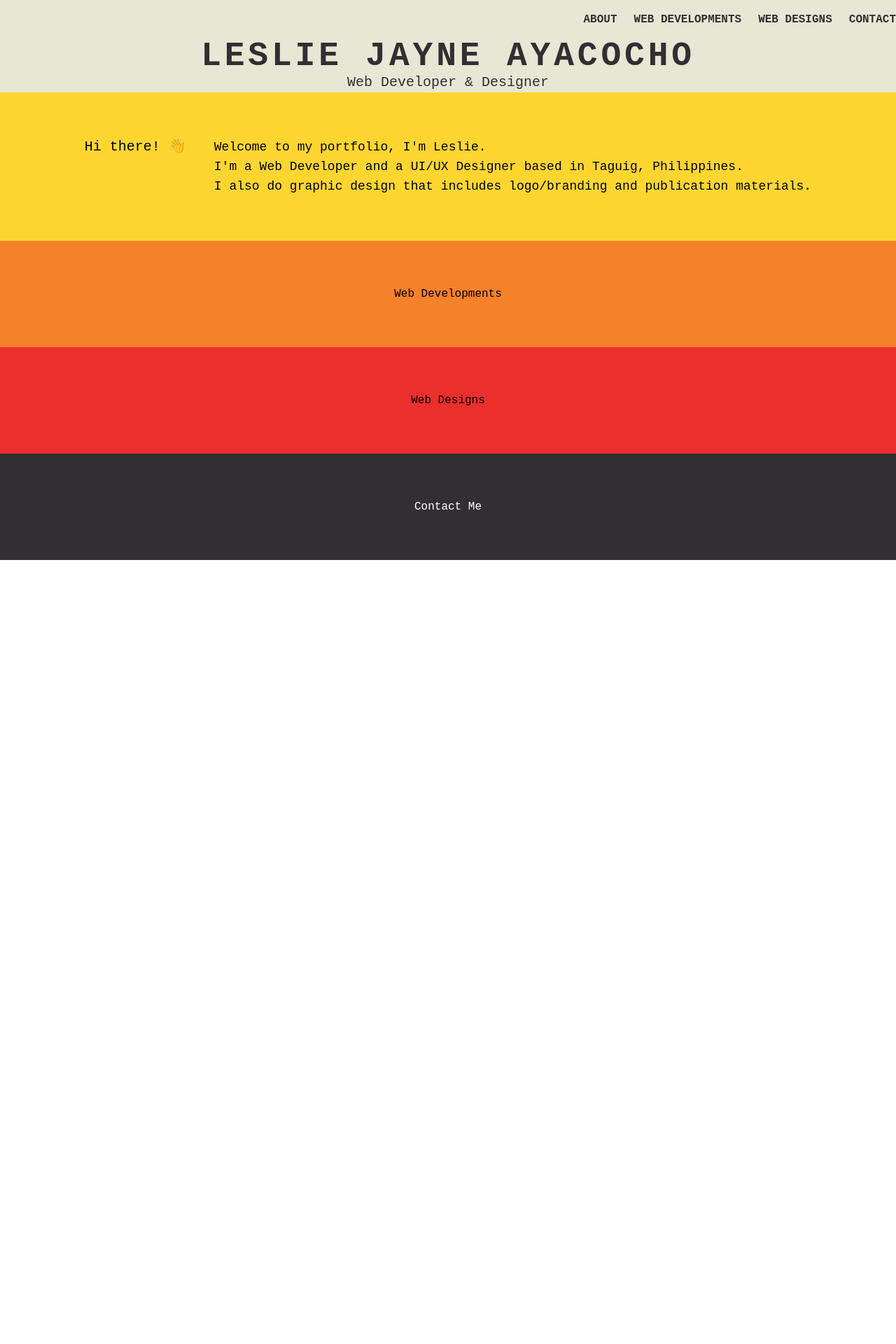
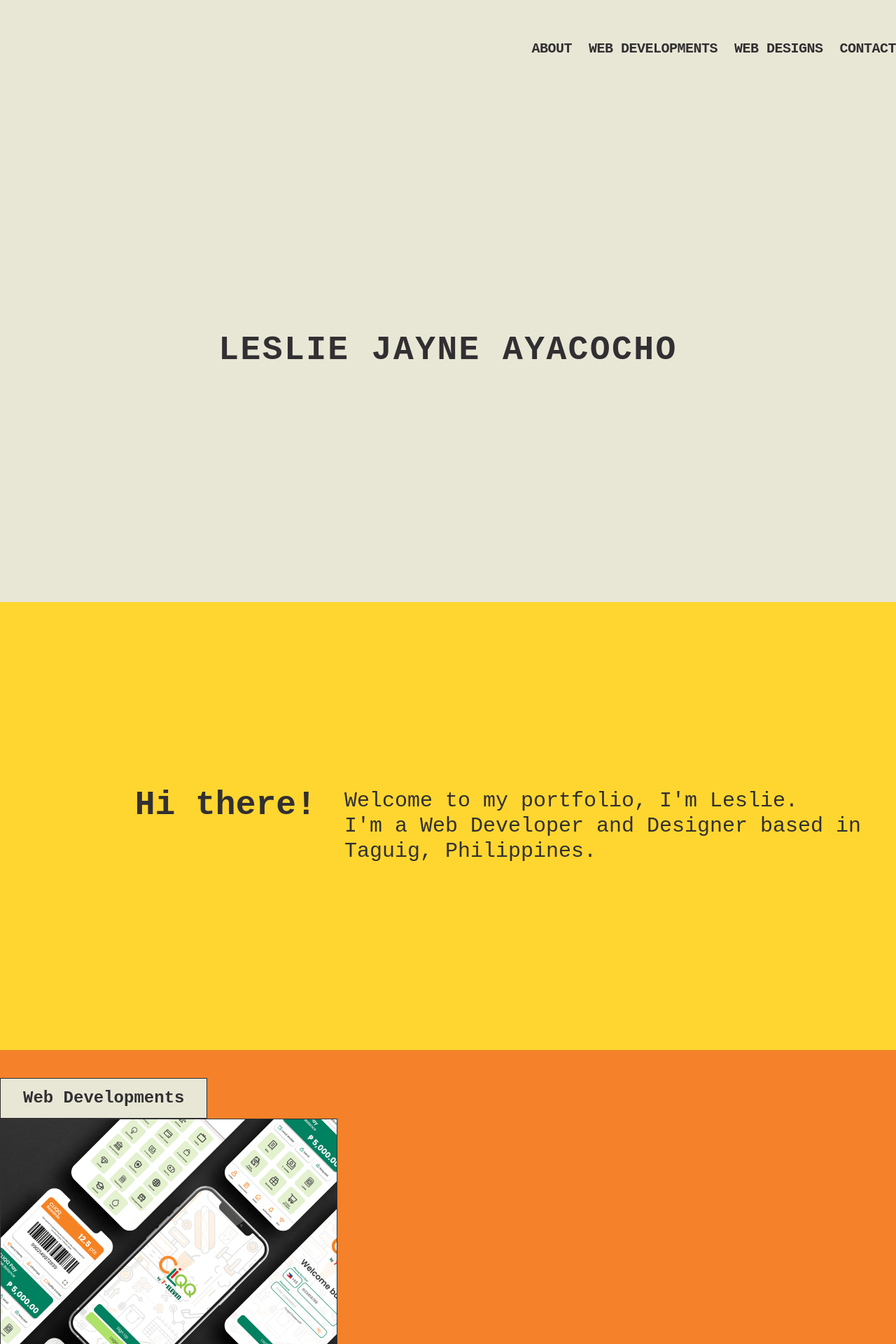
Before and after one commit to LeslieAyacocho/la-portfolio, a Next.js app: page / in a window 1280 px wide. Shown: the top 1920 px of the page at 70% size. Before the commit the page ends 800 px from the top, so only its background shows below. Built offline with nearby package versions, Linux system fonts and the light colour scheme.

Commit message:
feat: update home

```diff
--- a/src/components/about.js
+++ b/src/components/about.js
@@ -2,16 +2,15 @@ import Container from '@/components/ui/container'
 
 const About = () => {
     return (
-        <div className='flex justify-center w-full bg-li-gold'>
-            <Container>
-                <div className='flex flex-col w-full p-16 md:flex-row gap-x-10'>
-                    <div className='text-xl'>
-                        <p>Hi there! 👋</p>
+        <div className='flex justify-center w-full h-[20rem] md:h-[40rem] bg-li-gold text-li-black'>
+            <Container className='flex items-center justify-center flex-1 md:px-4 lg:px-0'>
+                <div className='flex flex-col justify-center w-full gap-y-8 lg:flex-row gap-x-10'>
+                    <div className='text-5xl font-semibold lg:text-right md:w-1/2'>
+                        <p>Hi there!</p>
                     </div>
-                    <div className='text-lg'>
+                    <div className='text-xl md:text-3xl'>
                         <p>Welcome to my portfolio, I'm Leslie.</p>
-                        <p>I'm a Web Developer and a UI/UX Designer based in Taguig, Philippines.</p>
-                        <p>I also do graphic design that includes logo/branding and publication materials.</p>
+                        <p>I'm a Web Developer and Designer based in Taguig, Philippines.</p>
                     </div>
                 </div>
             </Container>
--- a/src/components/header.js
+++ b/src/components/header.js
@@ -3,16 +3,16 @@ import Container from '@/components/ui/container'
 const Header = () => {
     return (
         <div className='w-full'>
-            <Container>
+            <Container className='py-0'>
                 <nav className='flex justify-end w-full py-4'>
-                    <div className='flex gap-x-6 text-li-black'>
+                    <div className='flex text-xl tracking-tight gap-x-6 text-li-black'>
                         <a href='#' className='font-semibold uppercase hover:text-li-red'>
                             About
                         </a>
-                        <a href='#' className='font-semibold uppercase hover:text-li-red'>
+                        <a href='#web-development' className='font-semibold uppercase hover:text-li-red'>
                             Web Developments
                         </a>
-                        <a href='#' className='font-semibold uppercase hover:text-li-red'>
+                        <a href='#web-design' className='font-semibold uppercase hover:text-li-red'>
                             Web Designs
                         </a>
                         <a href='#' className='font-semibold uppercase hover:text-li-red'>
--- a/src/components/hero.js
+++ b/src/components/hero.js
@@ -2,11 +2,15 @@ import Container from '@/components/ui/container'
 
 const Hero = () => {
     return (
-        <div className='flex items-center justify-center flex-1 w-full'>
+        <div className='flex items-center justify-center flex-1 w-full min-h-[90vh]'>
             <Container>
-                <div className='text-center text-li-black'>
-                    <h1 className='text-5xl font-bold tracking-widest'>LESLIE JAYNE AYACOCHO</h1>
-                    <p className='text-xl'>Web Developer & Designer</p>
+                <div className='text-center'>
+                    {/* <h1 class='text-5xl font-bold tracking-widest gradient bg-clip-text text-transparent bg-[linear-gradient(to_right,#312f32,#eb2f2c,#f5812a,#f5812a,#eb2f2c,#312f32)] bg-[length:200%_auto] animate-gradient'>
+                        LESLIE JAYNE AYACOCHO
+                    </h1> */}
+                    <h1 class='text-5xl font-bold tracking-wider text-li-black'>
+                        LESLIE JAYNE AYACOCHO
+                    </h1>
                 </div>
             </Container>
         </div>
--- /dev/null
+++ b/src/components/ui/card.js
@@ -0,0 +1,18 @@
+import Image from 'next/image'
+
+const Card = ({ title, description, children }) => {
+    return (
+        <div className='bg-white border w-max border-li-black'>
+            <div className='w-[30rem] h-[30rem] overflow-hidden'>
+                <Image src='/img/main.png' width={1280} height={853} className='object-cover w-full h-full' />
+            </div>
+
+            <div>
+                <h3>{title}</h3>
+                <h3>{description}</h3>
+            </div>
+        </div>
+    )
+}
+
+export default Card
--- a/src/components/ui/container.js
+++ b/src/components/ui/container.js
@@ -1,6 +1,6 @@
 const Container = ({ className, children, ...props }) => {
     return (
-        <div className={`max-w-screen-xl mx-auto w-full, ${className}`} {...props}>
+        <div className={`max-w-screen-xl mx-auto w-full px-4 md:px-0 py-10 ${className}`} {...props}>
             {children}
         </div>
     )
--- a/src/components/works/web-designs.js
+++ b/src/components/works/web-designs.js
@@ -2,10 +2,10 @@ import Container from '@/components/ui/container'
 
 const WebDesigns = () => {
     return (
-        <div className='flex justify-center w-full bg-li-red'>
+        <div id='web-design' className='flex justify-center w-full bg-li-red'>
             <Container>
-                <div className='flex flex-col w-full p-16 md:flex-row gap-x-10'>
-                    Web Designs
+                <div className='px-8 py-3 border bg-li-white w-max border-li-black'>
+                    <h2 className='text-2xl font-semibold text-li-black'>Web Designs</h2>
                 </div>
             </Container>
         </div>
--- a/src/components/works/web-developments.js
+++ b/src/components/works/web-developments.js
@@ -1,11 +1,15 @@
 import Container from '@/components/ui/container'
+import Card from '@/components/ui/card'
 
 const WebDevelopments = () => {
     return (
-        <div className='flex justify-center w-full bg-li-orange'>
+        <div id='web-development' className='flex justify-center w-full bg-li-orange'>
             <Container>
-                <div className='flex flex-col w-full p-16 md:flex-row gap-x-10'>
-                    Web Developments
+                <div className='px-8 py-3 border bg-li-white w-max border-li-black'>
+                    <h2 className='text-2xl font-semibold text-li-black'>Web Developments</h2>
+                </div>
+                <div>
+                    <Card />
                 </div>
             </Container>
         </div>
```
Also changed, not shown: tailwind.config.js (+8 -0 lines), public/img/main.png (added).
